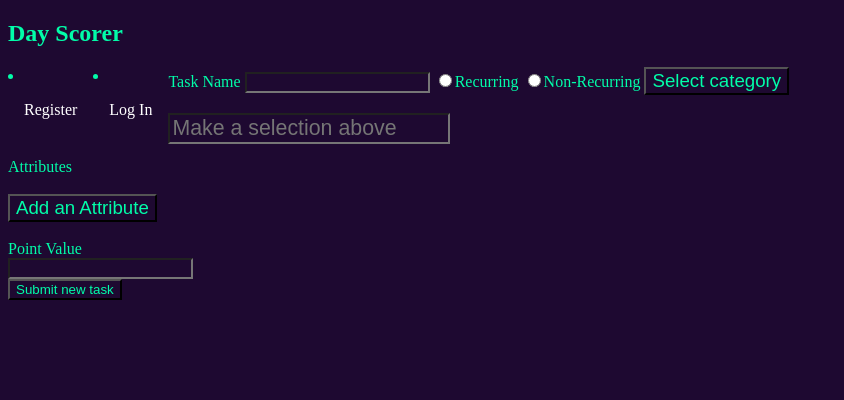
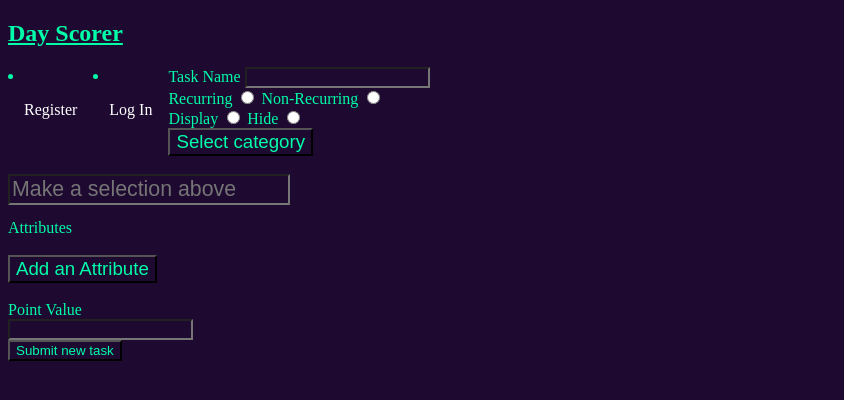
Before and after one commit to rjames711/Life_Scorer, a Flask app: template Life_Scorer/templates/task_base.html in a window 1280 px wide. Shown: the top 400 px of the page, without its empty margins (0-844 px from the left). Run offline with Flask 2, Linux system fonts and the light colour scheme; the template is opened without the code that fills it, so the values that code supplies are empty.

Commit message:
Added option to display or hide tasks in the edit task page

```diff
--- a/Life_Scorer/__init__.py
+++ b/Life_Scorer/__init__.py
@@ -179,8 +179,11 @@ def edit_task(task_id=0):
         r = {'recurring': 1 , 'non-recurring' : 0 }
         recur = r[request.form['recurring']]
         category = request.form['category']
+        d = {'display': 1 , 'hide' : 0 }
+        display = d[request.form['display']]
+
         interface.update_task(taskname, points, category, recur,
-        json.dumps(attributes),task_id, get_user())
+        json.dumps(attributes),task_id,display, get_user())
         return redirect(url_for('show_month'))
     if task_id is not 0:
         task = interface.get_task(task_id, get_user())
--- a/Life_Scorer/interface.py
+++ b/Life_Scorer/interface.py
@@ -119,11 +119,11 @@ def get_categories(user):
 
 
 #Update task attributes based on id
-def update_task(name,points, category, recurring, attributes, id,user):
-    holder =(name,points,category,recurring, attributes, id)
+def update_task(name,points, category, recurring, attributes, display,id,user):
+    holder =(name,points,category,recurring, attributes, id, display)
     conn = get_task_db(user)
     c = conn.cursor()
-    c.execute('update tasks set name = ?, points = ?, categories_id = ?, recurring = ?, attributes = ? where id = ?' ,holder)
+    c.execute('update tasks set name = ?, points = ?, categories_id = ?, recurring = ?, attributes = ?,display = ? where id = ?' ,holder)
     conn.commit()
 
 def add_task(name,points, category, recurring, attributes, user):
--- a/Life_Scorer/static/style.css
+++ b/Life_Scorer/static/style.css
@@ -5,6 +5,10 @@
 
 .button, button,input[type="button"]{
     font-size: 14pt;
+}
+
+.button:hover, button:hover,input[type="button"]:hover{
+    background-color: rgb(214, 93, 93);
 }
 
 #selection{
--- a/Life_Scorer/templates/base.html
+++ b/Life_Scorer/templates/base.html
@@ -3,7 +3,7 @@
 <link rel="stylesheet" href="{{ url_for('static', filename='style.css') }}">
 <nav class="top">
 
-  <h1>Day Scorer</h1>
+  <h1><a href="{{ url_for('show_month') }}">Day Scorer</a></h1>
   {% if session['username'] %}
   <ul>
       <li><a href="{{ url_for('logout') }}">Log Out</a>
--- a/Life_Scorer/templates/task_base.html
+++ b/Life_Scorer/templates/task_base.html
@@ -12,14 +12,17 @@
   <form method="post" id='taskForm'>
     <label for="taskname">Task Name</label>
     <input name="taskname" id="taskname" required>
-
-    <label for="recurring">
-    <input type="radio" name="recurring" id="recurring" value="recurring">Recurring
-    </label>
-    <label for="non-recurring">
-    <input type="radio" name="recurring" id="nonrecurring" value="non-recurring">Non-Recurring
-    </label>
-
+    <br>
+    <label for="recurring">Recurring</label>
+    <input type="radio" name="recurring" id="recurring" value="recurring">
+    <label for="non-recurring">Non-Recurring</label>
+    <input type="radio" name="recurring" id="nonrecurring" value="non-recurring">
+    <br>
+    <label for="display">Display</label>
+    <input type="radio" name="display" id="display" value="display">
+    <label for="hide">Hide</label>
+    <input type="radio" name="display" id="hide" value="hide">
+    <br>
     <button type="button" id="cat_select" class="btn btn-primary btn-lg"> Select category</button>
     <div id="categories">
     {%for category in categories%}
```
